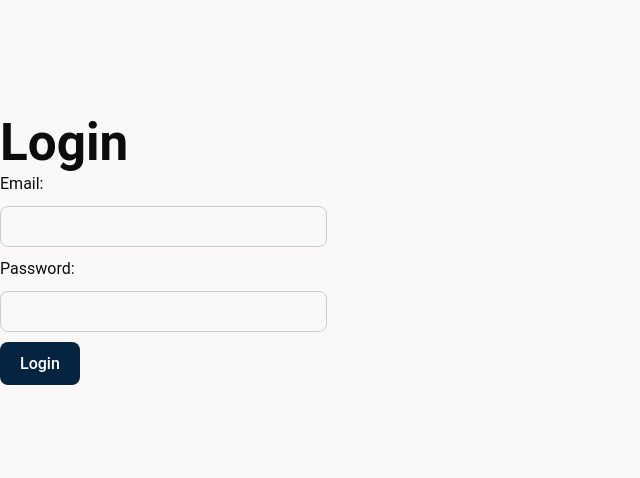
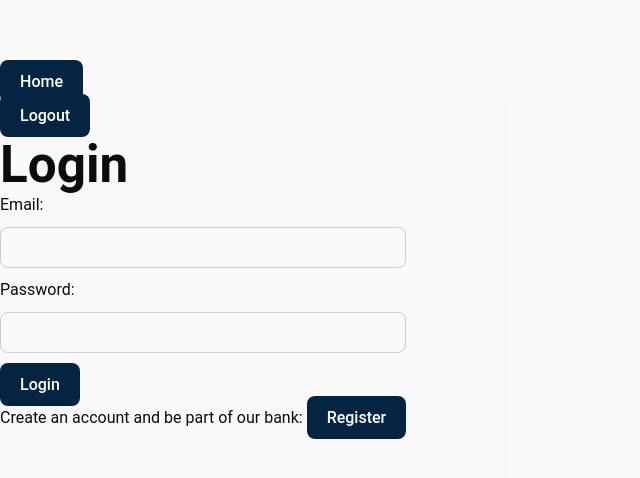
Before and after one commit to dieegoolimaa/bank-frontend, a React (Vite) app: page / in a window 1280 px wide. Shown: the part 150-628 px from the top of the page, without its empty margins (0-640 px from the left). Built offline with nearby package versions, Linux system fonts and the light colour scheme; no server answers; sample sign-in values are in the browser's storage.

Commit message:
implement NavBar

```diff
--- a/src/App.jsx
+++ b/src/App.jsx
@@ -2,12 +2,14 @@ import { Routes, Route } from "react-router-dom";
 import RegisterPage from "./pages/RegisterPage";
 import HomePage from "./pages/HomePage";
 import LoginPage from "./pages/LoginPage";
+import NavBar from "./components/NavBar";
 
 import "./App.css";
 
 function App() {
   return (
     <>
+      <NavBar />
       <Routes>
         <Route path="/" element={<LoginPage />} />
         <Route path="/register" element={<RegisterPage />} />
--- /dev/null
+++ b/src/components/NavBar.jsx
@@ -0,0 +1,32 @@
+import { useContext } from "react";
+import { SessionContext } from "../context/SessionContext";
+import { Link, useNavigate } from "react-router-dom";
+
+const NavBar = () => {
+  const { token, logout } = useContext(SessionContext);
+  const navigate = useNavigate();
+
+  const handleLogout = () => {
+    logout();
+    navigate("/");
+  };
+
+  return (
+    <nav>
+      <ul>
+        {token ? (
+          <>
+            <li>
+              <Link to="/home">Home</Link>
+            </li>
+            <li>
+              <button onClick={handleLogout}>Logout</button>
+            </li>
+          </>
+        ) : null}
+      </ul>
+    </nav>
+  );
+};
+
+export default NavBar;
--- a/src/context/SessionContext.jsx
+++ b/src/context/SessionContext.jsx
@@ -19,7 +19,7 @@ export const SessionProvider = ({ children }) => {
     if (storedToken) {
       setToken(storedToken);
     } else {
-      navigate("/login");
+      navigate("/");
       setToken(null);
     }
   }, []);
--- a/src/pages/LoginPage.jsx
+++ b/src/pages/LoginPage.jsx
@@ -4,6 +4,7 @@ import { useState } from "react";
 import { useNavigate } from "react-router-dom";
 import AxiosApi from "../components/AxiosApi";
 import { toast } from "react-toastify";
+import { Link } from "react-router-dom";
 
 const LoginPage = () => {
   const [email, setEmail] = useState("");
@@ -55,6 +56,10 @@ const LoginPage = () => {
         </div>
         <button type="submit">Login</button>
       </form>
+      <p>
+        Create an account and be part of our bank:{" "}
+        <Link to="/register">Register</Link>
+      </p>
     </div>
   );
 };
--- a/src/pages/RegisterPage.jsx
+++ b/src/pages/RegisterPage.jsx
@@ -22,7 +22,7 @@ const RegisterPage = () => {
       console.log(response.data);
       console.log(username, email);
       toast.success("Registration successful");
-      navigate("/login");
+      navigate("/");
     } catch (error) {
       console.error(error);
       toast.error("Registration failed");
```
